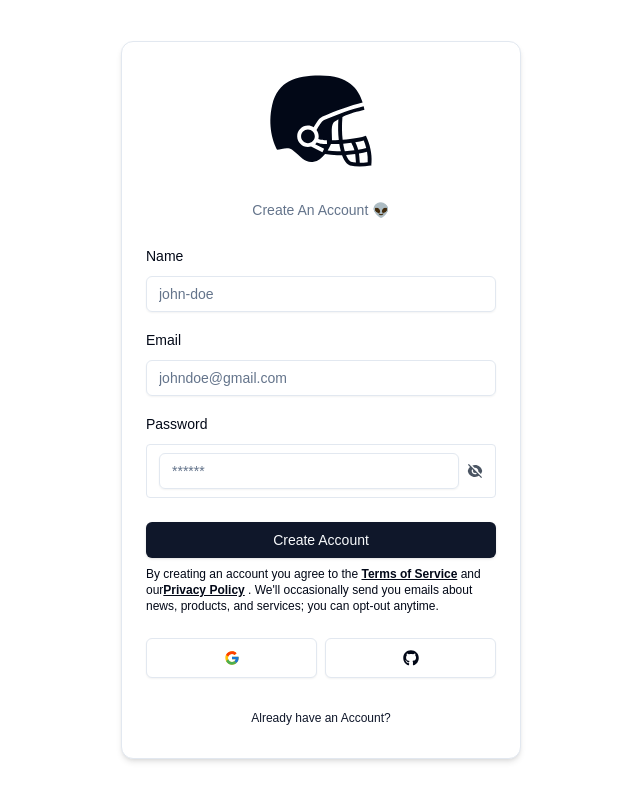
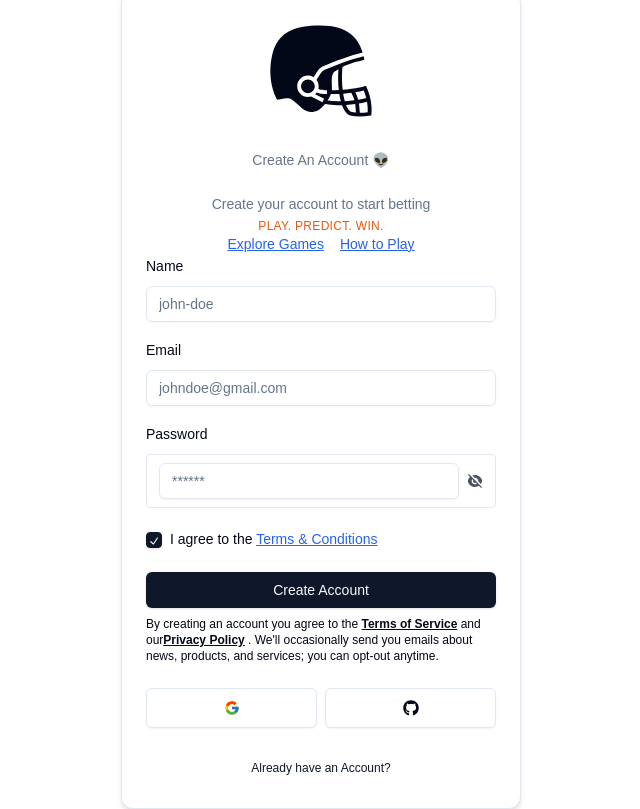
Before and after one commit to wkt3/toolkit, a Next.js app: page /register in a window 1280 px wide. Shown: the whole page, without its empty margins (319-959 px from the left). Built offline with nearby package versions, Linux system fonts and the light colour scheme; no server answers.

Commit message:
working perfect

```diff
--- /dev/null
+++ b/src/app/future-date.ts
@@ -0,0 +1,5 @@
+// future-date.ts
+const now = new Date();
+now.setDate(now.getDate() + 10);
+
+console.log(`Valid until: ${now.toISOString().split("T")[0]}`); // e.g., Valid until: 2025-07-03
--- a/src/components/auth/RegisterForm.tsx
+++ b/src/components/auth/RegisterForm.tsx
@@ -2,7 +2,7 @@
 import * as z from "zod";
 import React, { useState } from "react";
 import CardWrapper from "./CardWrapper";
-import { useForm } from "react-hook-form";
+import { Controller, useForm } from "react-hook-form";
 import { zodResolver } from "@hookform/resolvers/zod";
 import {
   Form,
@@ -22,6 +22,9 @@ import { RiEyeFill, RiEyeOffFill } from "react-icons/ri";
 import { authRegisterSliceSchema } from "@/store/slices/authRegisterSliceSchema";
 import { useDebounce } from "@/hooks/useDebounce";
 import Link from "next/link";
+import { Label } from "../ui/label";
+import { Checkbox } from "../ui/checkbox";
+import Image from "next/image";
 
 const RegisterForm = () => {
   const [showPassword, setShowPassword] = useState(false);
@@ -34,6 +37,8 @@ const RegisterForm = () => {
       name: "",
       email: "",
       password: "",
+      agree: true,
+      confirm:"",
     },
   });
 
@@ -71,6 +76,24 @@ const RegisterForm = () => {
       backButtonHref="/signin"
       showSocial
     >
+      <div className="flex flex-col items-center justify-center w-full">
+      <p className="text-sm text-muted-foreground">
+        Create your account to start betting
+      </p>
+      <p className="text-xs mt-1 font-medium text-orange-600 uppercase tracking-wide">
+        Play. Predict. Win.
+      </p>
+      {/* 🔗 Links */}
+      <div className="flex justify-center gap-4 text-sm">
+        <Link href="/games" className="text-blue-600 underline">
+          Explore Games
+        </Link>
+        <Link href="/how-to-play" className="text-blue-600 underline">
+          How to Play
+        </Link>
+      </div>
+      </div>
+
       <Form {...form}>
         <form onSubmit={form.handleSubmit(onSubmit)} className="space-y-6">
           <div className="space-y-4">
@@ -139,6 +162,28 @@ const RegisterForm = () => {
               )}
             />
           </div>
+          <Controller
+            control={form.control}
+            name="agree"
+            defaultValue={true}
+            render={({ field }) => (
+              <div className="flex items-start space-x-2">
+                <Checkbox
+                  id="agree"
+                  checked={field.value}
+                  onCheckedChange={(checked) =>
+                    field.onChange(Boolean(checked))
+                  }
+                />
+                <Label htmlFor="agree">
+                  I agree to the{" "}
+                  <Link href="/terms" className="underline text-blue-600">
+                    Terms & Conditions
+                  </Link>
+                </Label>
+              </div>
+            )}
+          />
           <FormError message={error} />
           <FormSuccess message={success} />
           <Button disabled={isPending} type="submit" className="w-full">
--- a/src/store/slices/authLoginSliceSchema.ts
+++ b/src/store/slices/authLoginSliceSchema.ts
@@ -10,7 +10,10 @@ export const authLoginSliceSchema = z.object({
     message: "Password Required!",
   }),
   code: z.optional(z.string()),
-
+  confirm: z.string(),
+  agree: z.literal(true, {
+    errorMap: () => ({ message: "You must accept the Terms" }),
+  }),
 });
 
 export type AuthData = z.infer<typeof authLoginSliceSchema>;
@@ -28,6 +31,8 @@ export const useAuthStore = create<AuthState>((set) => ({
     email: "",
     password: "",
     code: "",
+    confirm: "",
+    agree:true,
   },
   errors: {},
   loading: false,
--- a/src/store/slices/authRegisterSliceSchema.ts
+++ b/src/store/slices/authRegisterSliceSchema.ts
@@ -23,14 +23,16 @@ export const authRegisterSliceSchema = z.object({
       ),
       {
         message:
-          "Minimum 8 Characters Required(1.lowerCase, 1.UpperCase, 1.Number, 1.Special-Character) for eg:- John_123*#",
+        "Minimum 8 Characters Required(1.lowerCase, 1.UpperCase, 1.Number, 1.Special-Character) for eg:- John_123*#",
       }
     ),
-
+  confirm: z.string(),
+  agree: z.literal(true, {
+    errorMap: () => ({ message: "You must accept the Terms" }),
+  })
 });
 
 export type AuthData = z.infer<typeof authRegisterSliceSchema>;
-
 interface AuthState{
   formData: AuthData;
   errors: Record<string, string[]>
@@ -44,6 +46,8 @@ export const useAuthStore = create<AuthState>((set) => ({
     email: "",
     password: "",
     name: "",
+    agree: true,
+    confirm: ""
   },
   errors: {},
   loading: false,
```
